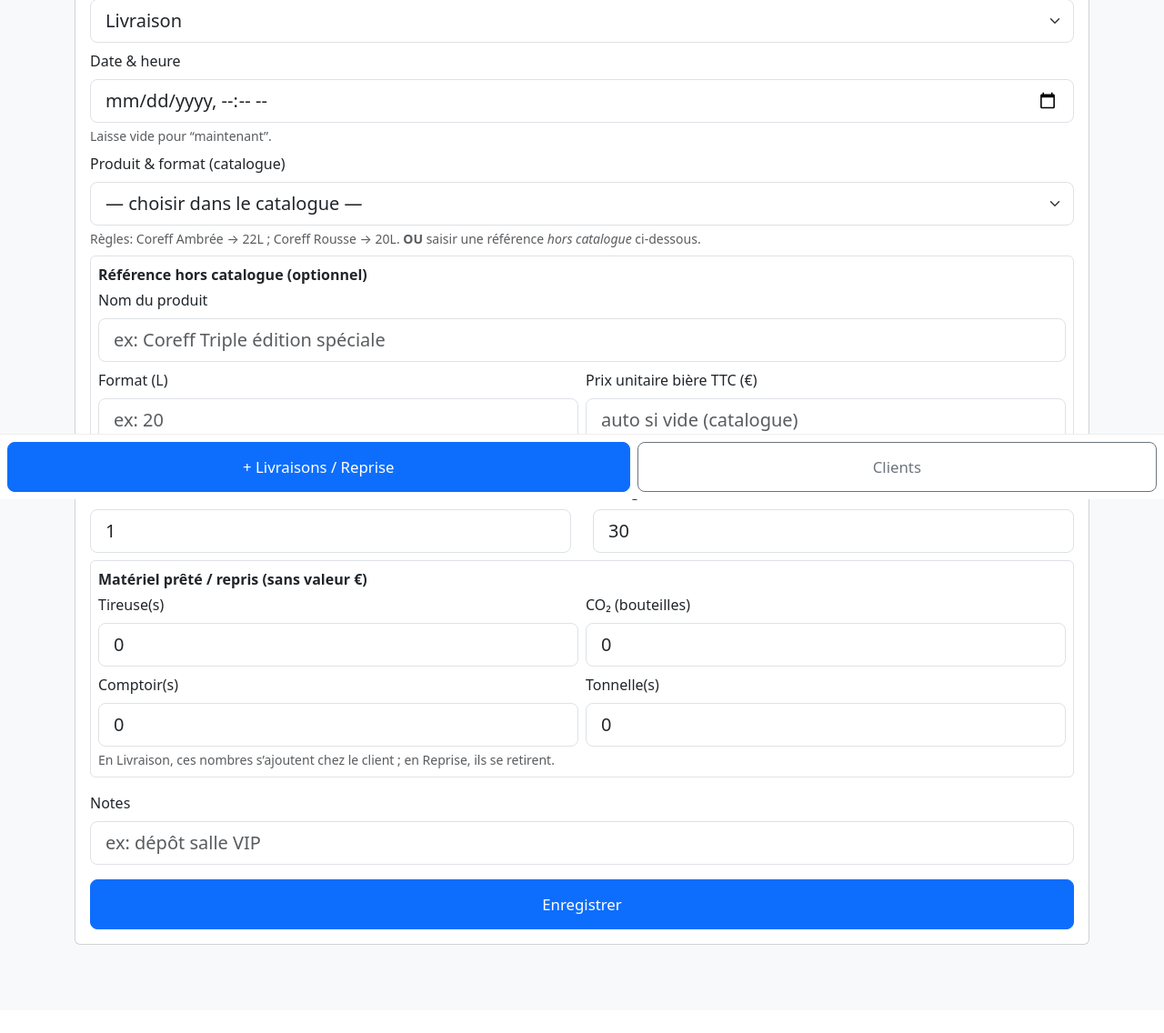
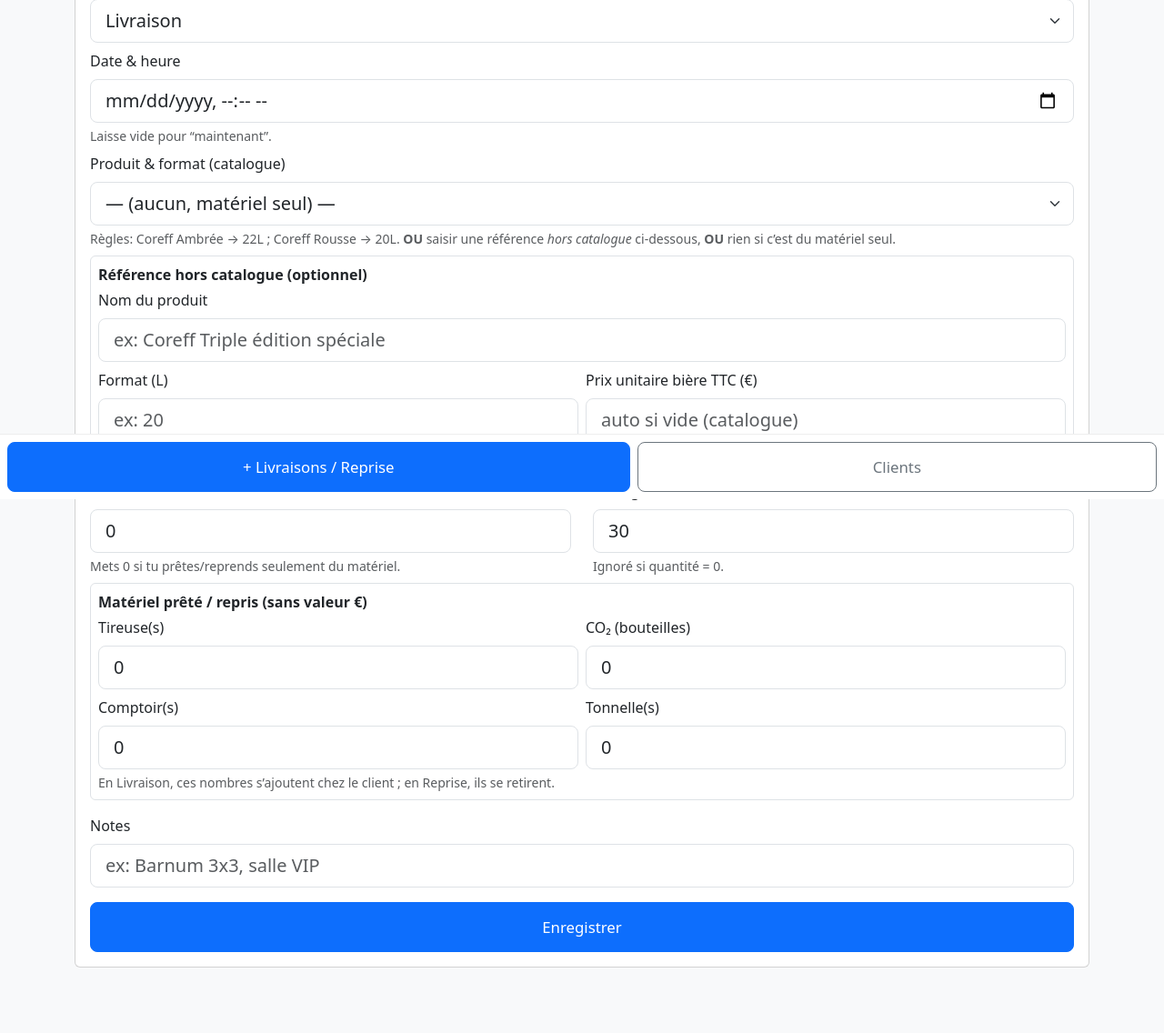
Before and after one commit to lecentrallanderneau-oss/livraison-et-suivi-futs, a Flask app: page /movement/new in a window 1280 px wide. Shown: the part 251-1387 px from the top of the page at 91% size. Before the commit the page ends 1290 px from the top, so only its background shows below. Run offline with Flask 3, Linux system fonts and the light colour scheme.

Commit message:
Update movement_new.html

```diff
--- a/templates/movement_new.html
+++ b/templates/movement_new.html
@@ -32,14 +32,14 @@
   <div class="mb-2">
     <label class="form-label">Produit & format (catalogue)</label>
     <select name="variant_id" class="form-select form-select-lg">
-      <option value="">— choisir dans le catalogue —</option>
+      <option value="">— (aucun, matériel seul) —</option>
       {% for v in variants %}
         <option value="{{ v.id }}">{{ v.name }} — {{ v.size_l }} L{% if v.price_ttc %} ({{ '%.0f'|format(v.price_ttc) }} €){% endif %}</option>
       {% endfor %}
     </select>
     <div class="form-text">
       Règles: Coreff Ambrée → 22L ; Coreff Rousse → 20L.
-      <strong>OU</strong> saisir une référence <em>hors catalogue</em> ci-dessous.
+      <strong>OU</strong> saisir une référence <em>hors catalogue</em> ci-dessous, <strong>OU</strong> rien si c’est du matériel seul.
     </div>
   </div>
 
@@ -65,11 +65,13 @@
   <div class="row">
     <div class="col-6 mb-2">
       <label class="form-label">Quantité de fûts</label>
-      <input type="number" name="qty" class="form-control form-control-lg" value="1" min="1" required>
+      <input type="number" name="qty" class="form-control form-control-lg" value="0" min="0">
+      <div class="form-text">Mets 0 si tu prêtes/reprends seulement du matériel.</div>
     </div>
     <div class="col-6 mb-2">
       <label class="form-label">Consigne / fût (€)</label>
       <input type="number" step="0.01" name="deposit_per_keg" class="form-control form-control-lg" value="30">
+      <div class="form-text">Ignoré si quantité = 0.</div>
     </div>
   </div>
 
@@ -98,7 +100,7 @@
 
   <div class="mb-3">
     <label class="form-label">Notes</label>
-    <input name="notes" class="form-control form-control-lg" placeholder="ex: dépôt salle VIP">
+    <input name="notes" class="form-control form-control-lg" placeholder="ex: Barnum 3x3, salle VIP">
   </div>
 
   <button class="btn btn-primary btn-lg w-100">Enregistrer</button>
```
